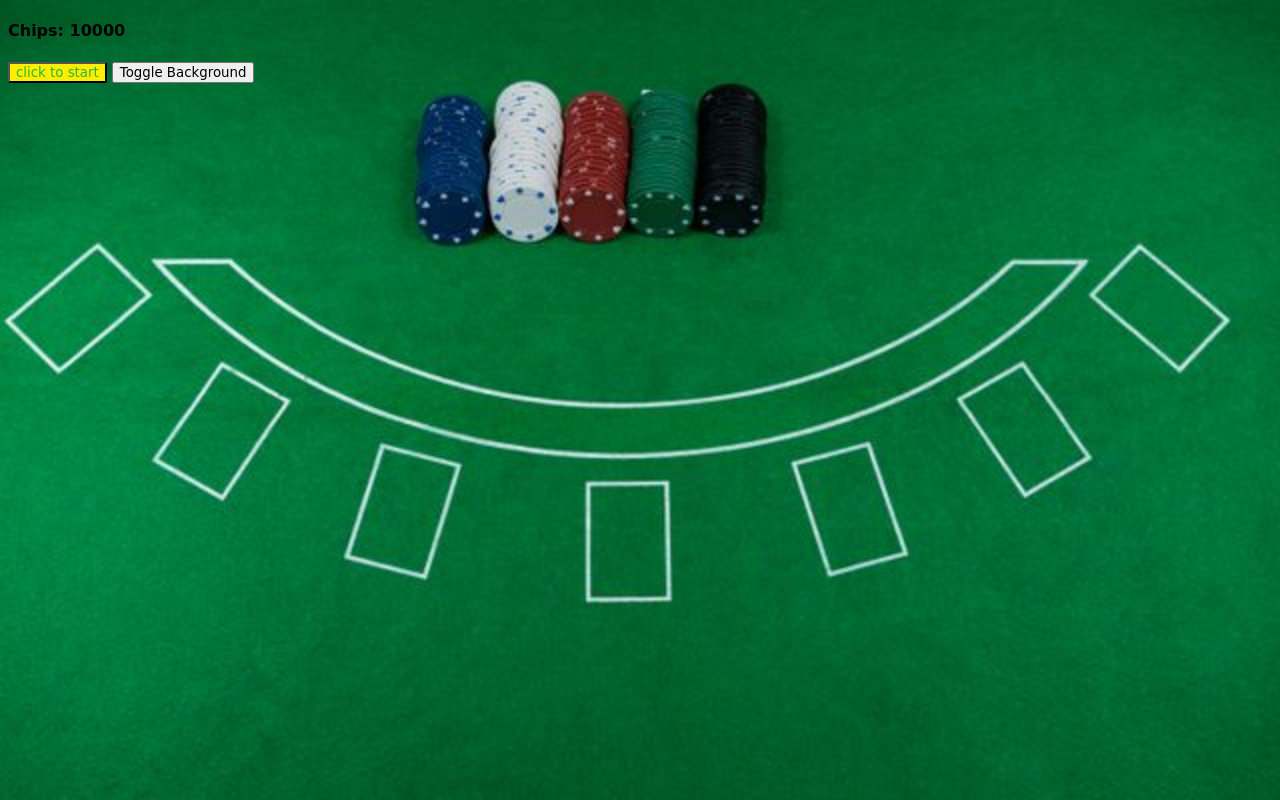
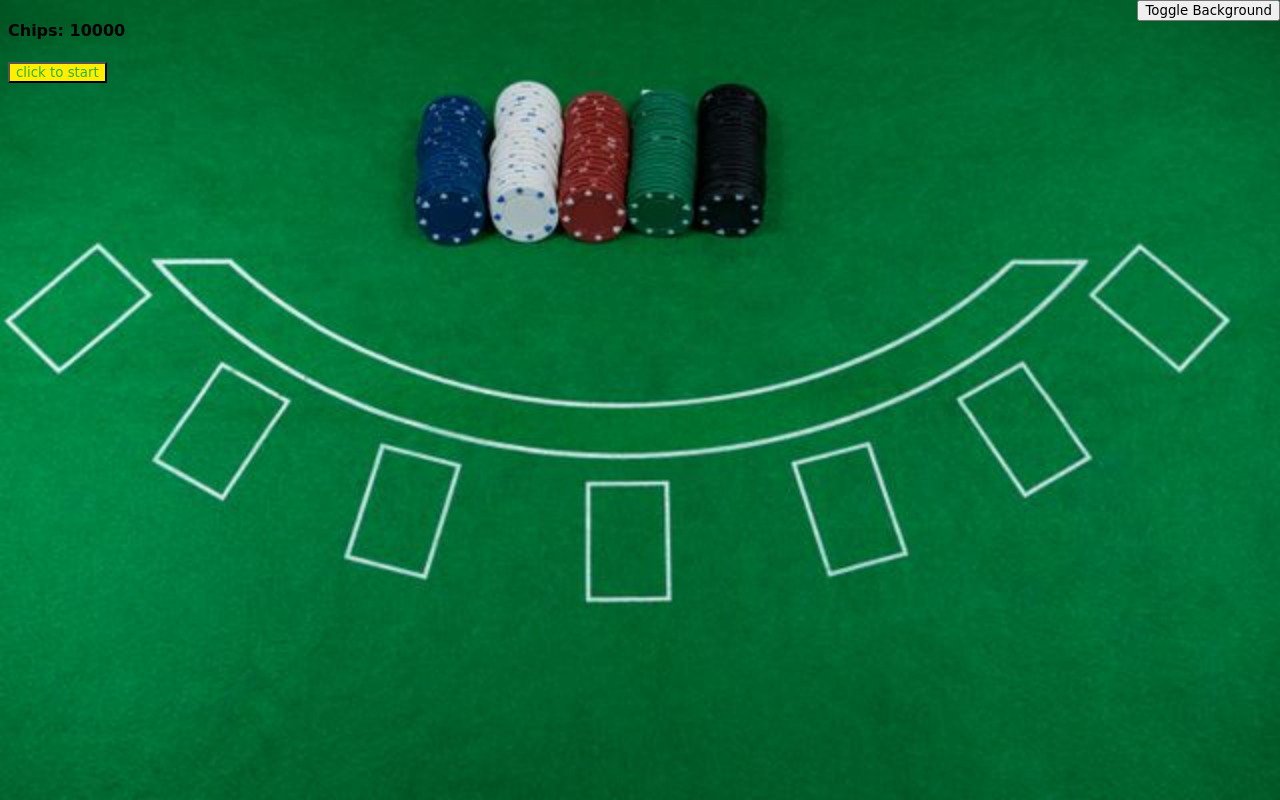
Before and after one commit to Seansyerwan/blackjackproject, a website: page blackjack.html in a window 1280 px wide. Drawn offline with Linux system fonts and the light colour scheme.

Commit message:
changing position of button for background toggle

```diff
--- a/blackjack.css
+++ b/blackjack.css
@@ -27,3 +27,7 @@ body{
     border-radius: 2px;
     border-color:black;
 }
+
+#background_toggle{
+    position:absolute; top:0px; right:0px;
+}
--- a/blackjack.html
+++ b/blackjack.html
@@ -13,6 +13,10 @@
 <body>
 
     <h4 id="chipTotal">Chips: 10000</h4>
+
+
+
+<button id="background_toggle"onclick="toggleBackground()">Toggle Background</button>
 
 <button id="start" onclick="showWager()">click to start</button>
 
@@ -43,8 +47,6 @@
 
 
 
-<button onclick="toggleBackground()">Toggle Background</button>
-
 
 <script src="blackjack.js"> </script>
 
```
